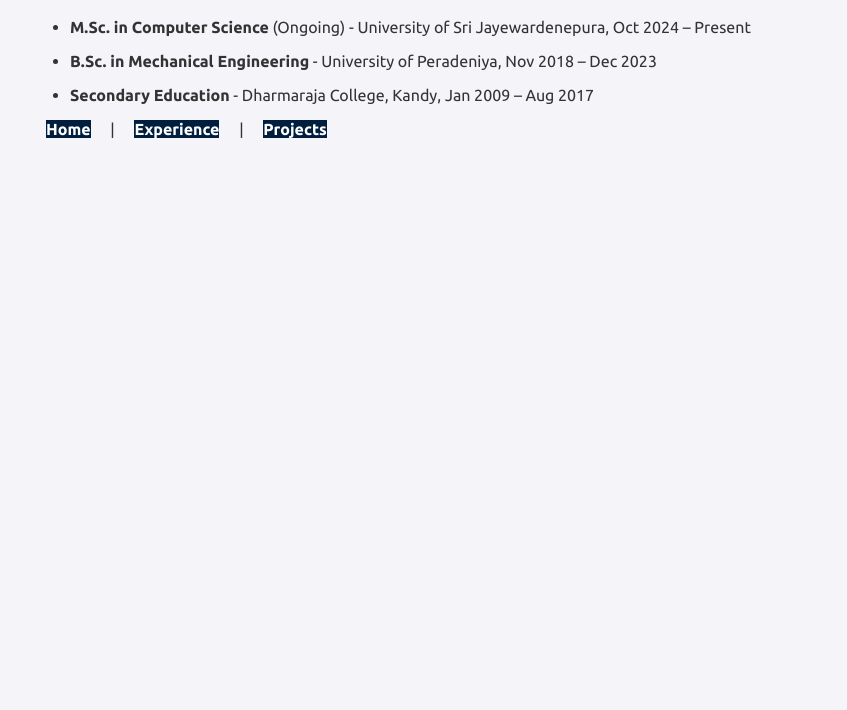
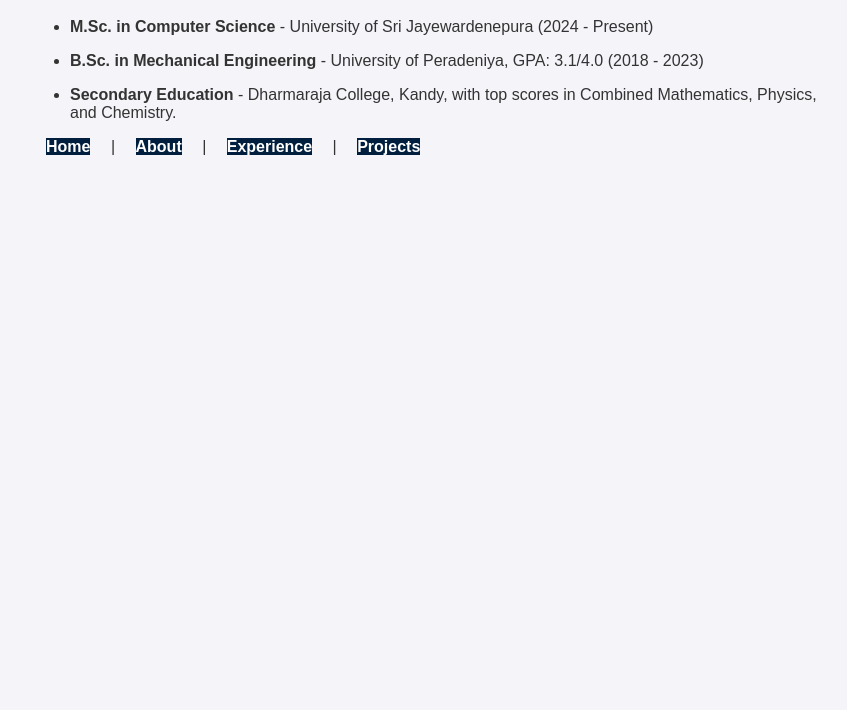
Before and after one commit to tettolizer/Portfolio, a plain HTML site: page education.html in a window 1280 px wide. Shown: the part 90-800 px from the top of the page, without its empty margins (210-1057 px from the left). Drawn offline with Linux system fonts and the light colour scheme.

Commit message:
Update education.html

```diff
--- a/education.html
+++ b/education.html
@@ -4,7 +4,6 @@
     <meta charset="UTF-8">
     <meta name="viewport" content="width=device-width, initial-scale=1.0">
     <title>Education | Thiwanka Alahakoon</title>
-    <link href="https://fonts.googleapis.com/css2?family=Ubuntu:wght@300;400;500;700&display=swap" rel="stylesheet">
     <link rel="stylesheet" href="style.css">
 </head>
 <body>
@@ -12,13 +11,14 @@
 <div class="container">
     <h1>Education</h1>
     <ul>
-        <li><strong>M.Sc. in Computer Science</strong> (Ongoing) - University of Sri Jayewardenepura, Oct 2024 – Present</li>
-        <li><strong>B.Sc. in Mechanical Engineering</strong> - University of Peradeniya, Nov 2018 – Dec 2023</li>
-        <li><strong>Secondary Education</strong> - Dharmaraja College, Kandy, Jan 2009 – Aug 2017</li>
+        <li><strong>M.Sc. in Computer Science</strong> - University of Sri Jayewardenepura (2024 - Present)</li>
+        <li><strong>B.Sc. in Mechanical Engineering</strong> - University of Peradeniya, GPA: 3.1/4.0 (2018 - 2023)</li>
+        <li><strong>Secondary Education</strong> - Dharmaraja College, Kandy, with top scores in Combined Mathematics, Physics, and Chemistry.</li>
     </ul>
 
     <nav>
         <a href="index.html">Home</a> |
+        <a href="about.html">About</a> |
         <a href="experience.html">Experience</a> |
         <a href="projects.html">Projects</a>
     </nav>
```
